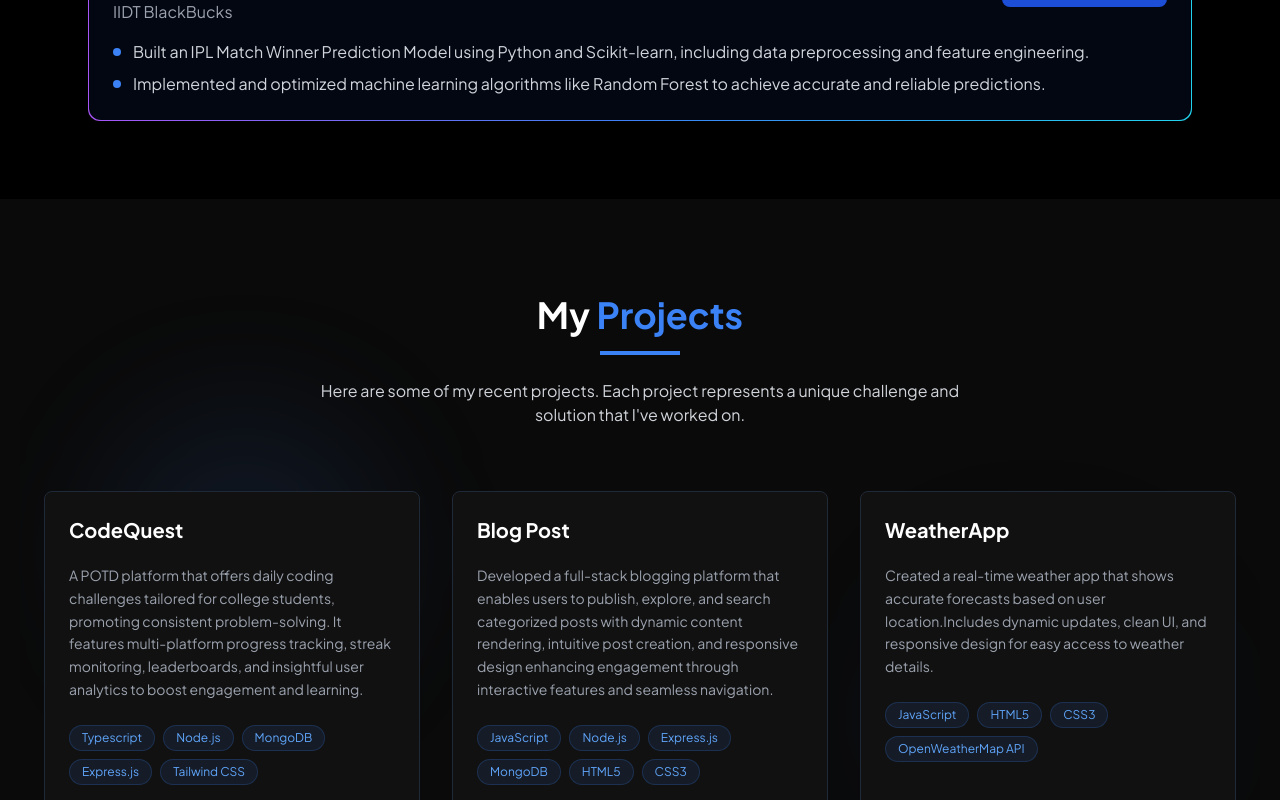
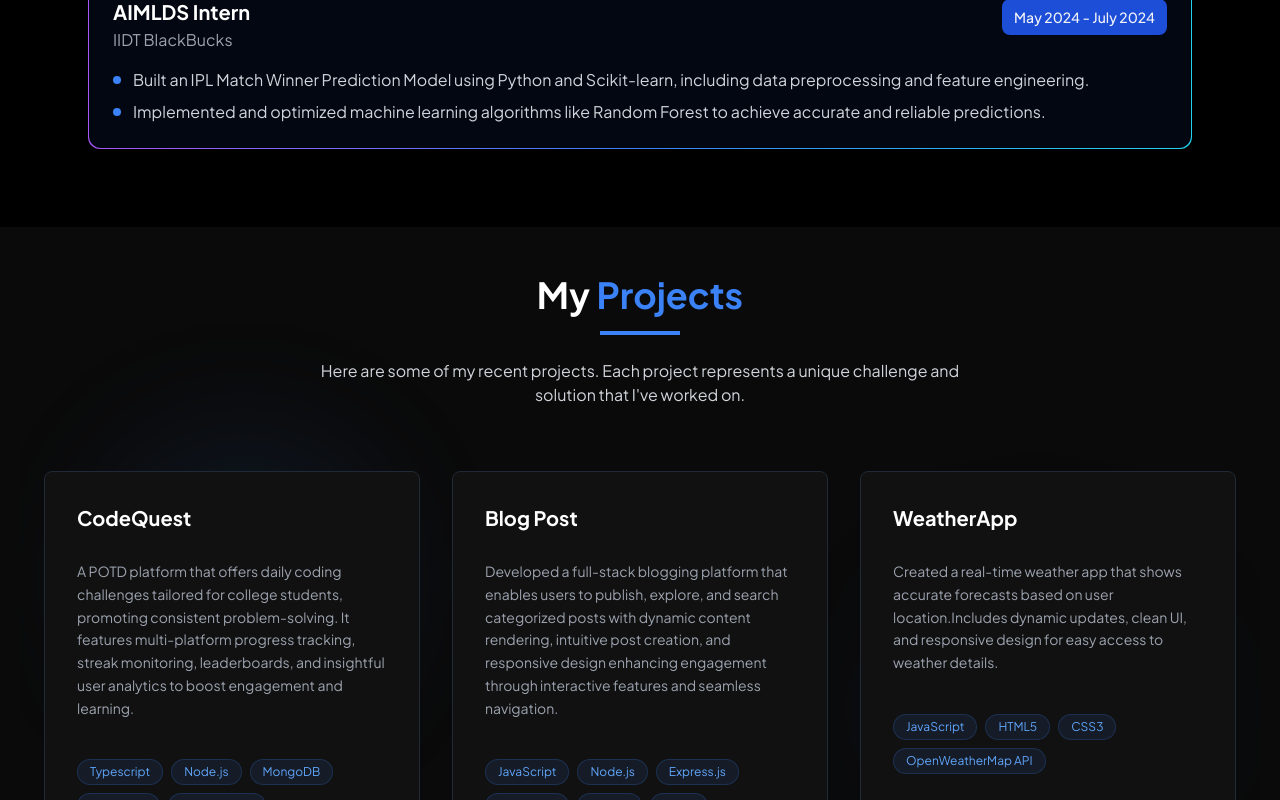
Before and after one commit to harsha2143/Portfolio, a React (Vite) app: page / in a window 1280 px wide. Shown: the part 2821-3621 px from the top of the page. Built offline with nearby package versions, Linux system fonts and the light colour scheme.

Commit message:
Update of projects section

```diff
--- a/src/components/About.jsx
+++ b/src/components/About.jsx
@@ -205,8 +205,7 @@ function About() {
                 <div className="flex-1">
                   <h4 className="text-xl font-bold text-white mb-2">Full Stack Developer</h4>
                   <p className="text-gray-300 text-base leading-relaxed">
-                    I am a passionate Full Stack Web Developer, specializing in building responsive, scalable, and user-centric web applications using the MERN stack. With a solid foundation in data structures and algorithms.
-                  </p>
+I am a passionate Full Stack Web Developer, specializing in building responsive, scalable, and user-centric web applications using the MERN stack. I have a solid foundation in data structures and algorithms, along with some practical experience with Machine Learning techniques to enhance functionality and user experience.                  </p>
                 </div>
               </div>
             </motion.div>
--- a/src/components/Projects.jsx
+++ b/src/components/Projects.jsx
@@ -56,7 +56,7 @@ function Projects() {
   };
 
   return (
-    <section id="projects" className="w-full py-12 bg-[#0a0a0a] relative overflow-hidden">
+    <section id="projects" className="w-full py-22 bg-[#0a0a0a] relative overflow-hidden">
       <div className="absolute inset-0 z-0">
         <div className="absolute top-40 left-20 w-72 h-72 bg-blue-500/10 rounded-full filter blur-3xl"></div>
         <div className="absolute bottom-40 right-20 w-72 h-72 bg-blue-700/10 rounded-full filter blur-3xl"></div>
@@ -92,9 +92,9 @@ function Projects() {
               key={index}
               custom={index}
               variants={itemVariants}
-              className="group bg-[#111111] rounded-lg border border-gray-800 hover:border-blue-500/30 transition-all duration-300 hover:shadow-lg hover:shadow-blue-900/10 p-6"
+              className="group bg-[#111111] rounded-lg border border-gray-800 hover:border-blue-500/50 transition-all duration-300 hover:shadow-xl hover:shadow-blue-900/60 p-8"
             >
-              <div className="flex items-start justify-between mb-4">
+              <div className="flex items-start justify-between mb-6">
                 <h3 className="text-xl font-bold text-white group-hover:text-blue-500 transition-colors duration-200">
                   {project.title}
                 </h3>
@@ -122,7 +122,7 @@ function Projects() {
                 </div>
               </div>
 
-              <p className="text-gray-400 mb-6 text-sm leading-relaxed">
+              <p className="text-gray-400 mb-10 text-sm leading-relaxed">
                 {project.description}
               </p>
 
```
